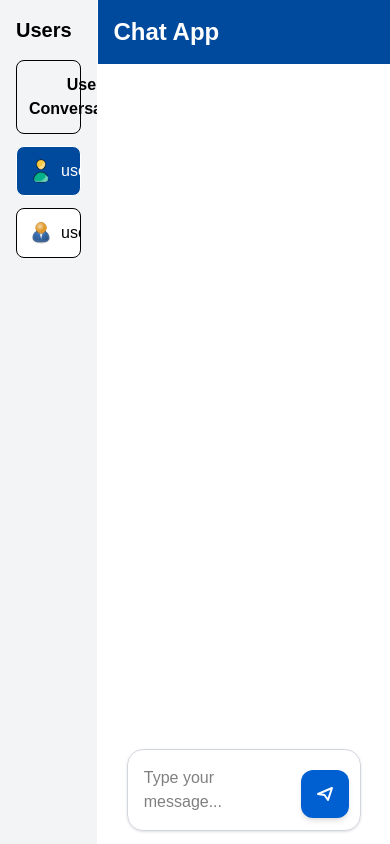
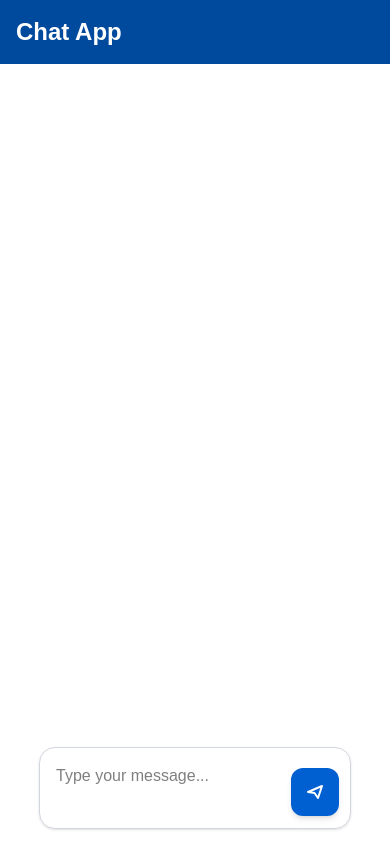
Before and after one commit to ahmadAlhussni97/chat_bot, a Next.js app: page /chat in a window 390 px wide. Built offline with nearby package versions, Linux system fonts and the light colour scheme.

Commit message:
update sidebare

```diff
--- a/app/chat/UserSideBar.tsx
+++ b/app/chat/UserSideBar.tsx
@@ -12,7 +12,7 @@ const UserSideBar = ({ selectedUser, setSelectedUser }: UserSideBarProps) => {
     const [open, setOpen] = useState(true);
 
     return (
-        <div className="w-1/4 bg-gray-100 border-r p-4 overflow-y-auto">
+        <div className="w-1/4 bg-gray-100 border-r p-4 overflow-y-auto hidden sm:hidden xl:block lg:block md:block">
             <h2 className="text-xl text-black font-bold mb-4">Users</h2>
             <div>
                 <button
```
